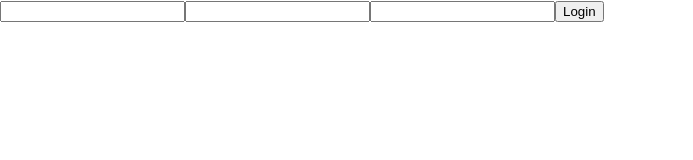
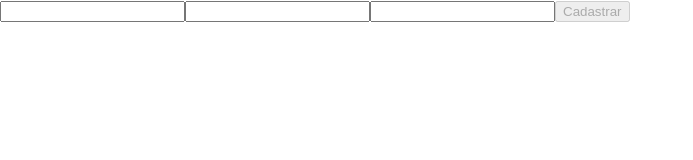
Before and after one commit to brunoCabralSilva/delivery-app, a React (Create React App) app in the folder front-end/: page /register in a window 1280 px wide. Shown: the top 160 px of the page, without its empty margins (0-693 px from the left). Built offline with nearby package versions, Linux system fonts and the light colour scheme.

Commit message:
requisito 8

```diff
--- a/front-end/src/pages/Register.js
+++ b/front-end/src/pages/Register.js
@@ -1,9 +1,34 @@
 import { useState } from 'react';
+// import { useHistory } from 'react-router-dom';
 
 export default function Register() {
   const [name, setName] = useState('');
   const [email, setEmail] = useState('');
   const [password, setPassword] = useState('');
+  const [validation, setValidation] = useState(false);
+  const CREATED_STATUS = 201;
+  // const history = useHistory();
+
+  const enableButton = () => {
+    const number = 6;
+    const validateEmail = /\S+@\S+\.\S+/;
+    const vEmail = !email || !validateEmail.test(email) || email === '';
+    const vPassword = !password || password.length < number;
+    const vName = !name || name === '' || name.length < 2 * number;
+    return vEmail || vPassword || vName;
+  };
+
+  const validadeUser = async () => {
+    try {
+      const vUser = await axios.post('http://localhost:3001/register', { name, email, password });
+      if (vUser.status === CREATED_STATUS) {
+        setValidation(false);
+      }
+    } catch (error) {
+      console.log(error.message);
+      setValidation(true);
+    }
+  };
 
   return (
     <div>
@@ -26,13 +51,21 @@ export default function Register() {
         data-testid="common_register__input-password"
       />
       <button
-        onClick={ () => console.log('Deu') }
+        disabled={ enableButton() }
+        onClick={ validadeUser }
         type="button"
         data-testid="common_register__button-register"
       >
-        Login
+        Cadastrar
       </button>
-      <div data-testid="common_register__element-invalid_register" />
+      {
+        validation
+          ? (
+            <p data-testid="common_register__element-invalid_register">
+              Usuário Inválido
+            </p>)
+          : null
+      }
     </div>
   );
 }
```
